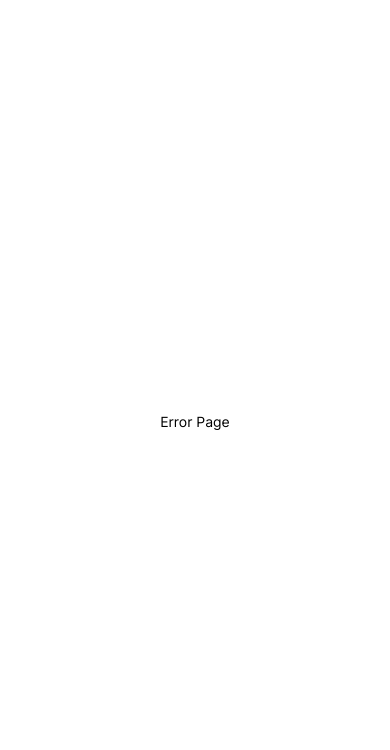
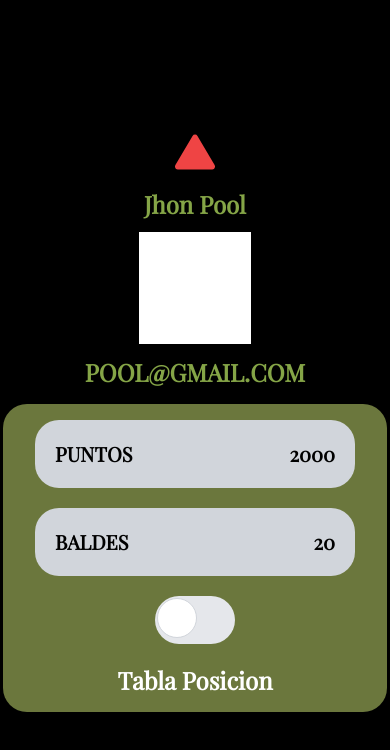
Before and after one commit to sbd0029992/ecolecta, a Next.js app: page /profile in a window 390 px wide. Before the commit this address had no page. Shown: the top 750 px of the page. Built offline with nearby package versions, Linux system fonts and the light colour scheme.

Commit message:
feat(page): profile page, responsive finished

```diff
--- /dev/null
+++ b/src/pages/profile.js
@@ -0,0 +1,54 @@
+import React from 'react';
+import { BsFillTriangleFill } from 'react-icons/bs';
+
+function Profile() {
+  return (
+    <div className='h-screen bg-black'>
+      <div className='flex h-screen flex-col items-center justify-center gap-4 p-5'>
+        <BsFillTriangleFill className='h-10 w-10 text-red-500 md:hidden' />
+        <div className='flex flex-col items-center gap-3 md:hidden'>
+          <h1 className='text-primary'> Jhon Pool</h1>
+          <div className='h-28 w-28 bg-white'></div>
+          <h1 className='text-primary'>POOL@GMAIL.COM</h1>
+        </div>
+        <div className='flex w-96 flex-col items-center gap-4 rounded-3xl bg-secondary pt-4 pb-4 sm:w-[400px] md:h-[400px] md:w-[800px] md:flex-row lg:w-[900px]'>
+          <div className='flex w-96 flex-col items-center gap-5 sm:w-[400px] md:w-3/4'>
+            <div className='flex h-full w-5/6 justify-between gap-5 rounded-3xl bg-gray-300 p-5'>
+              <div className='mr-14 '>
+                <h2>PUNTOS</h2>
+              </div>
+              <div>
+                <h2>2000</h2>
+              </div>
+            </div>
+            <div className='flex w-5/6 justify-between rounded-3xl bg-gray-300 p-5'>
+              <div className='mr-14 '>
+                <h2>BALDES</h2>
+              </div>
+              <div>
+                <h2>20</h2>
+              </div>
+            </div>
+            <div className='flex flex-col items-center gap-5'>
+              <label class='relative inline-flex cursor-pointer items-center self-center'>
+                <input type='checkbox' value='' class='peer sr-only' />
+                <div class="peer h-12 w-20 rounded-full bg-gray-200 after:absolute after:top-[2px] after:left-[2px] after:h-10 after:w-10 after:rounded-full after:border after:border-gray-300 after:bg-white after:transition-all after:content-[''] peer-checked:bg-primary peer-checked:after:translate-x-full peer-checked:after:border-white peer-focus:outline-none peer-focus:ring-4 peer-focus:ring-blue-300 dark:border-gray-600 dark:bg-gray-700 dark:peer-focus:ring-blue-800"></div>
+              </label>
+              <h1 className='text-white'>Tabla Posicion</h1>
+            </div>
+          </div>
+          <div className='mr-5 hidden flex-col items-center md:flex'>
+            <BsFillTriangleFill className='mb-5 h-10 w-10 text-red-500' />
+            <div className='flex flex-col items-center gap-8'>
+              <h1 className='text-white'> Jhon Pool</h1>
+              <div className='h-28 w-28 bg-white'></div>
+              <h1 className='text-white'>POOL@GMAIL.COM</h1>
+            </div>
+          </div>
+        </div>
+      </div>
+    </div>
+  );
+}
+
+export default Profile;
--- a/src/styles/globals.css
+++ b/src/styles/globals.css
@@ -5,26 +5,26 @@
 :root {
   /* #region  /**=========== Primary Color =========== */
   /* !STARTERCONF Customize these variable, copy and paste from /styles/colors.css for list of colors */
-  --tw-color-primary-50: 240 249 255;
-  --tw-color-primary-100: 224 242 254;
-  --tw-color-primary-200: 186 230 253;
-  --tw-color-primary-300: 125 211 252;
-  --tw-color-primary-400: 56 189 248;
-  --tw-color-primary-500: 14 165 233;
-  --tw-color-primary-600: 2 132 199;
-  --tw-color-primary-700: 3 105 161;
-  --tw-color-primary-800: 7 89 133;
-  --tw-color-primary-900: 12 74 110;
-  --color-primary-50: rgb(var(--tw-color-primary-50)); /* #f0f9ff */
-  --color-primary-100: rgb(var(--tw-color-primary-100)); /* #e0f2fe */
-  --color-primary-200: rgb(var(--tw-color-primary-200)); /* #bae6fd */
-  --color-primary-300: rgb(var(--tw-color-primary-300)); /* #7dd3fc */
-  --color-primary-400: rgb(var(--tw-color-primary-400)); /* #38bdf8 */
-  --color-primary-500: rgb(var(--tw-color-primary-500)); /* #0ea5e9 */
-  --color-primary-600: rgb(var(--tw-color-primary-600)); /* #0284c7 */
-  --color-primary-700: rgb(var(--tw-color-primary-700)); /* #0369a1 */
-  --color-primary-800: rgb(var(--tw-color-primary-800)); /* #075985 */
-  --color-primary-900: rgb(var(--tw-color-primary-900)); /* #0c4a6e */
+  --tw-color-title-50: 240 249 255;
+  --tw-color-title-100: 224 242 254;
+  --tw-color-title-200: 186 230 253;
+  --tw-color-title-300: 125 211 252;
+  --tw-color-title-400: 56 189 248;
+  --tw-color-title-500: 14 165 233;
+  --tw-color-title-600: 2 132 199;
+  --tw-color-title-700: 3 105 161;
+  --tw-color-title-800: 7 89 133;
+  --tw-color-title-900: 12 74 110;
+  --color-title-50: rgb(var(--tw-color-title-50)); /* #f0f9ff */
+  --color-title-100: rgb(var(--tw-color-title-100)); /* #e0f2fe */
+  --color-title-200: rgb(var(--tw-color-title-200)); /* #bae6fd */
+  --color-title-300: rgb(var(--tw-color-title-300)); /* #7dd3fc */
+  --color-title-400: rgb(var(--tw-color-title-400)); /* #38bdf8 */
+  --color-title-500: rgb(var(--tw-color-title-500)); /* #0ea5e9 */
+  --color-title-600: rgb(var(--tw-color-title-600)); /* #0284c7 */
+  --color-title-700: rgb(var(--tw-color-title-700)); /* #0369a1 */
+  --color-title-800: rgb(var(--tw-color-title-800)); /* #075985 */
+  --color-title-900: rgb(var(--tw-color-title-900)); /* #0c4a6e */
   /* #endregion  /**======== Primary Color =========== */
 }
 
@@ -55,6 +55,12 @@
   }
 }
 
+@layer switch {
+  .switch {
+    @apply flex w-full items-center justify-between;
+  }
+}
+
 @layer base {
   /* inter var - latin */
   @font-face {
@@ -74,7 +80,7 @@
 
   /* #region  /**=========== Typography =========== */
   .h0 {
-    @apply font-primary text-3xl font-bold md:text-5xl;
+    @apply font-title text-3xl font-bold md:text-5xl;
   }
 
   h1,
@@ -84,22 +90,22 @@
 
   h2,
   .h2 {
-    @apply font-primary text-xl font-bold md:text-3xl;
+    @apply font-title text-xl font-bold md:text-3xl;
   }
 
   h3,
   .h3 {
-    @apply font-primary text-lg font-bold md:text-2xl;
+    @apply font-title text-lg font-bold md:text-2xl;
   }
 
   h4,
   .h4 {
-    @apply font-primary text-base font-bold md:text-lg;
+    @apply font-title text-base font-bold md:text-lg;
   }
 
   body,
   .p {
-    @apply font-primary text-sm md:text-base;
+    @apply font-title text-sm md:text-base;
   }
   /* #endregion  /**======== Typography =========== */
 
@@ -122,11 +128,7 @@
 @layer utilities {
   .animated-underline {
     background-image: linear-gradient(#33333300, #33333300),
-      linear-gradient(
-        to right,
-        var(--color-primary-400),
-        var(--color-primary-500)
-      );
+      linear-gradient(to right, var(--color-title-400), var(--color-title-500));
     background-size: 100% 2px, 0 2px;
     background-position: 100% 100%, 0 100%;
     background-repeat: no-repeat;
```
